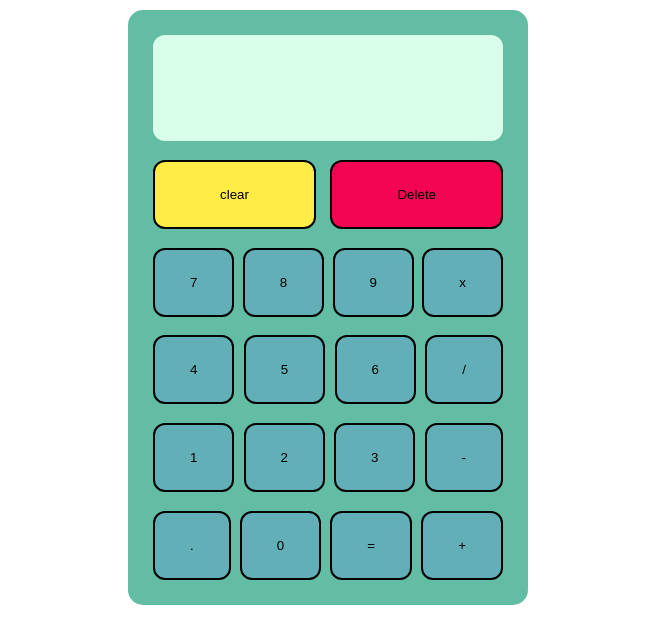
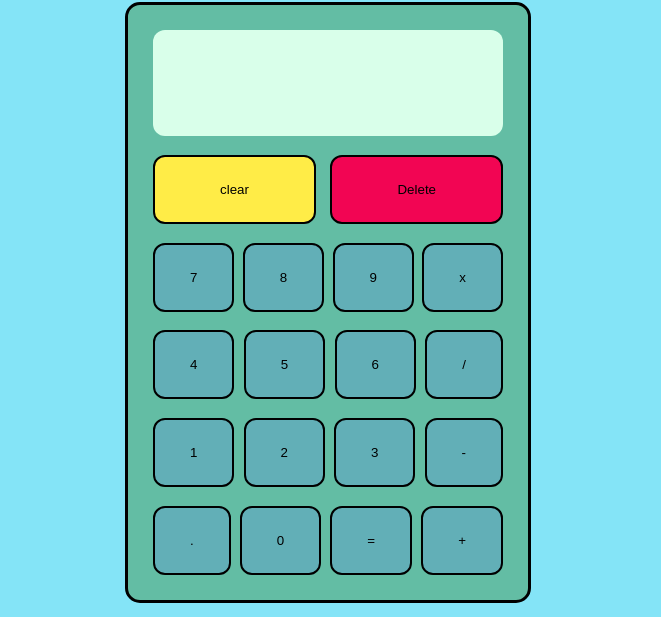
Before and after one commit to temporarynamelol/Calculator, a plain HTML site: page index.html in a window 1280 px wide. Shown: the part 183-800 px from the top of the page, without its empty margins (312-973 px from the left). Drawn offline with Linux system fonts and the light colour scheme.

Commit message:
Set outline of calcBody to solid black

```diff
--- a/styles.css
+++ b/styles.css
@@ -12,6 +12,8 @@ body {
     display: flex;
     flex-direction: column;
     align-items: center;
+    margin: 0px;
+    background-color: #84E4f7;
 }
 
 .head {
@@ -22,6 +24,8 @@ body {
 
 .calcBody {
     border-radius: 15px;
+    border-style: solid;
+    border-color: black;
     padding: 25px;
     display: flex;
     flex-direction: column-reverse;
```
